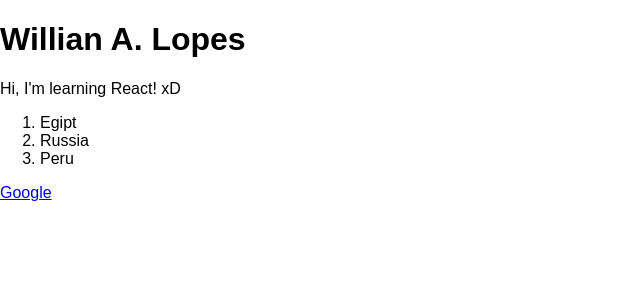
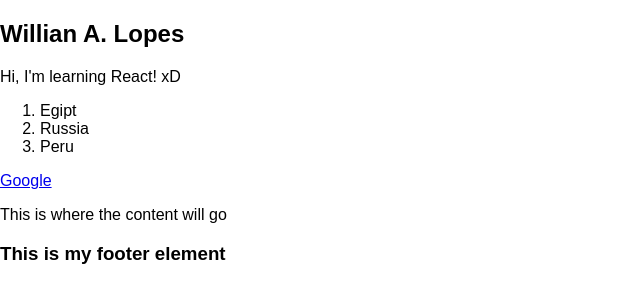
Before and after one commit to walopes/react-play, a React (Create React App) app in the folder project_1/: page / in a window 1280 px wide. Shown: the top 302 px of the page, without its empty margins (0-640 px from the left). Built offline with nearby package versions, Linux system fonts and the light colour scheme.

Commit message:
Added component Footer

```diff
--- /dev/null
+++ b/project_1/src/Footer.js
@@ -0,0 +1,12 @@
+import React from "react"
+
+function Footer()
+{
+    return (
+        <footer>
+            <h3>This is my footer element</h3>
+        </footer>
+    )
+}
+
+export default Footer
--- a/project_1/src/MyInfo.js
+++ b/project_1/src/MyInfo.js
@@ -1,10 +1,12 @@
 import React from "react"
 
+import Footer from './Footer'
 
 function MyInfo()
 {
     return (
         <div>
+            <nav>
                 <h1>Willian A. Lopes</h1>
                 <p>Hi, I'm learning React! xD</p>
                 <ol>
@@ -14,6 +16,11 @@ function MyInfo()
                     <li>Peru</li>
                 </ol>
                 <a href="http://www.google.com">Google</a>
+            </nav>
+            <main>
+                <p>This is where the content will go</p>
+            </main>
+            <Footer />
         </div>
     )
 }
```
Lines whose indentation alone changed are shown as unchanged.
